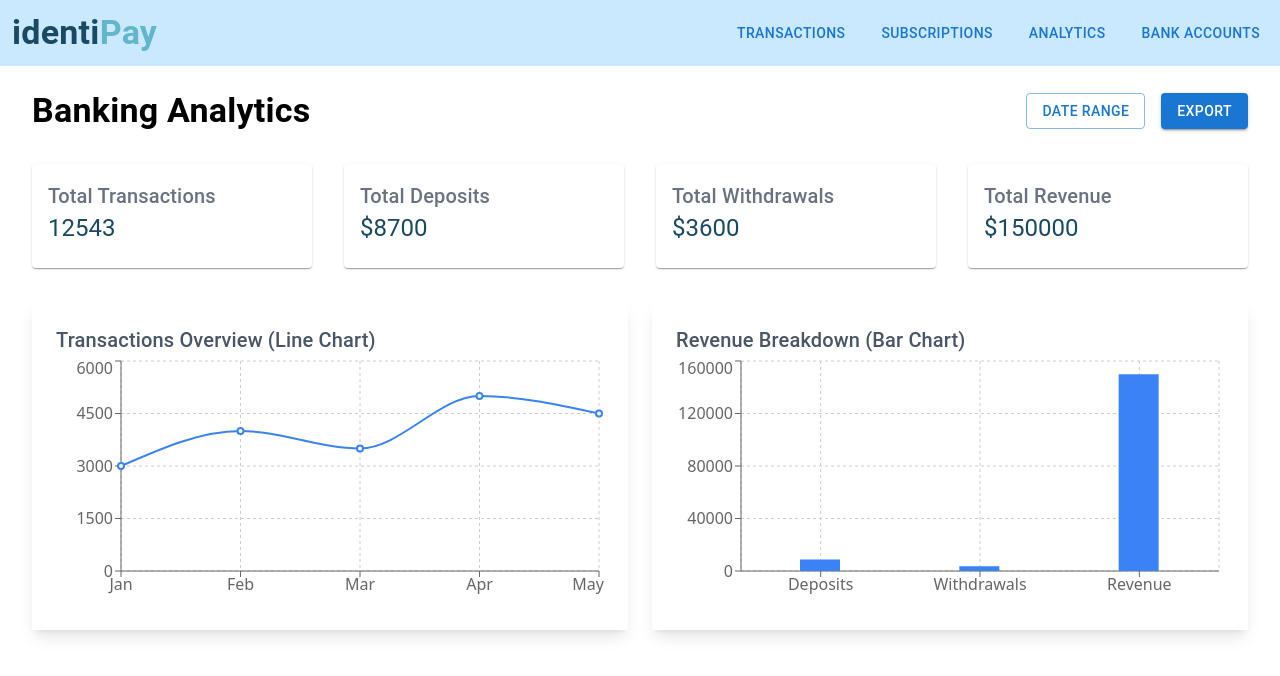
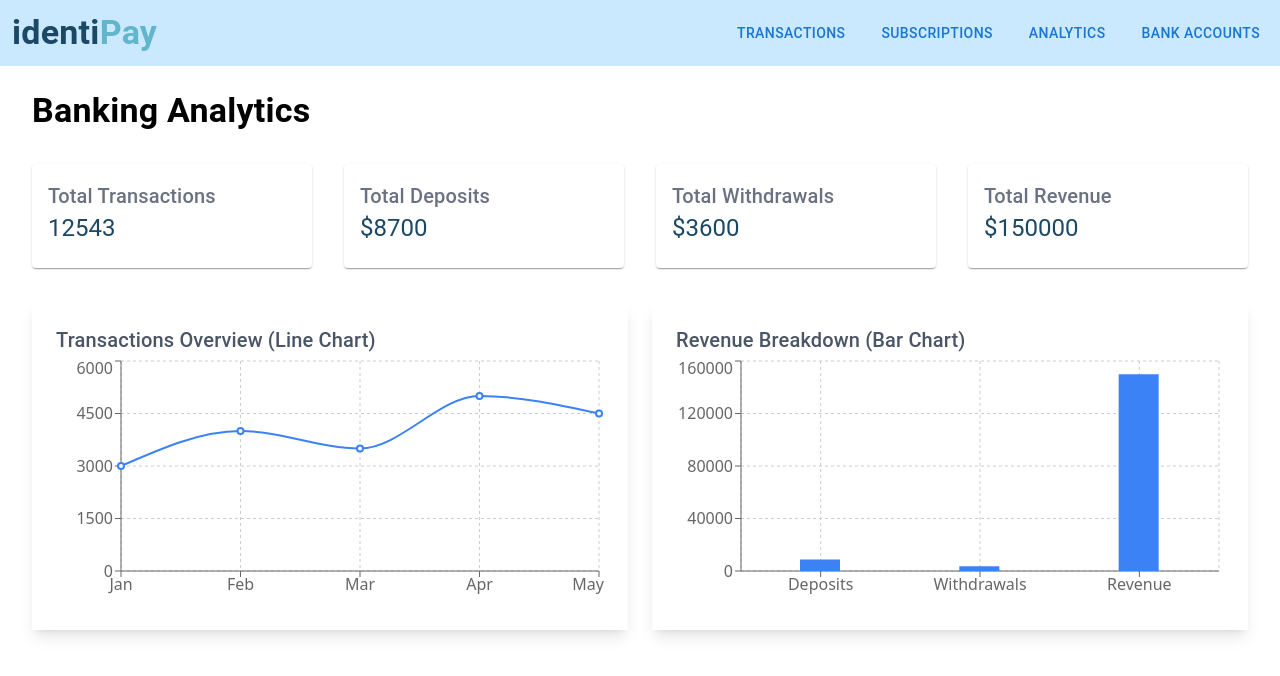
Before and after one commit to krsultov/ctrl-alt-defeat-ht11, a Next.js app in the folder frontend/: page /Analytics in a window 1280 px wide. Shown: the top 676 px of the page. Built offline with nearby package versions, Linux system fonts and the light colour scheme.

Commit message:
landing page padding minor change

```diff
--- a/frontend/src/app/Analytics/page.tsx
+++ b/frontend/src/app/Analytics/page.tsx
@@ -58,14 +58,6 @@
                 <Typography variant="h4" fontWeight={600}>
                     Banking Analytics
                 </Typography>
-                <div className="flex gap-x-4">
-                    <Button variant="outlined" color="primary">
-                        Date Range
-                    </Button>
-                    <Button variant="contained" color="primary">
-                        Export
-                    </Button>
-                </div>
             </div>
 
             <Grid container spacing={4} className="mb-8">
--- a/frontend/src/app/page.tsx
+++ b/frontend/src/app/page.tsx
@@ -4,8 +4,8 @@
 export default function Home() {
     return (
         <div>
-            <div className="flex flex-col items-center justify-center min-w-screen min-h-screen">
-                <Typography variant="h4" className="mb-4">
+            <div className="flex flex-col items-center gap-y-3 justify-center min-w-screen min-h-screen">
+                <Typography variant="h2" className="mb-4">
                     <span className="text-primary font-bold">identi</span>
                     <span className="text-secondary font-bold">Pay</span>
                 </Typography>
```
